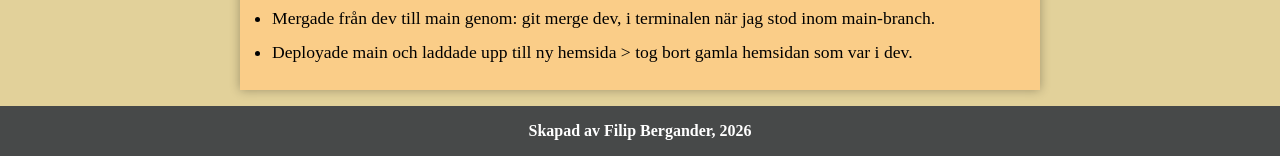
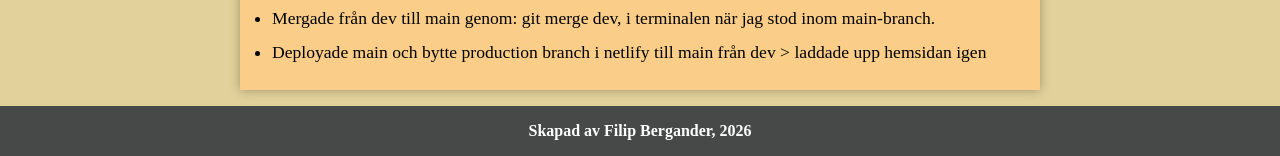
Before and after one commit to filipbergander/filips-viteprojekt, a website built with Vite: page publish.html in a window 1280 px wide. Shown: the part 1731-1887 px from the top of the page. Built offline with nearby package versions, Linux system fonts and the light colour scheme.

```diff
--- a/publish.html
+++ b/publish.html
@@ -47,7 +47,7 @@
         <ul>
             <li>Kopplade github repo till Netlify för publicering av hemsidan, > valde att deploya branch dev först för att kika.</li>
             <li>Mergade från dev till main genom: git merge dev, i terminalen när jag stod inom main-branch.</li>
-            <li>Deployade main och laddade upp till ny hemsida > tog bort gamla hemsidan som var i dev.</li>
+            <li>Deployade main och bytte production branch i netlify till main från dev > laddade upp hemsidan igen</li>
         </ul>
     </main>
     <footer id="main-footer">
```
Also changed, not shown: readme.md.
